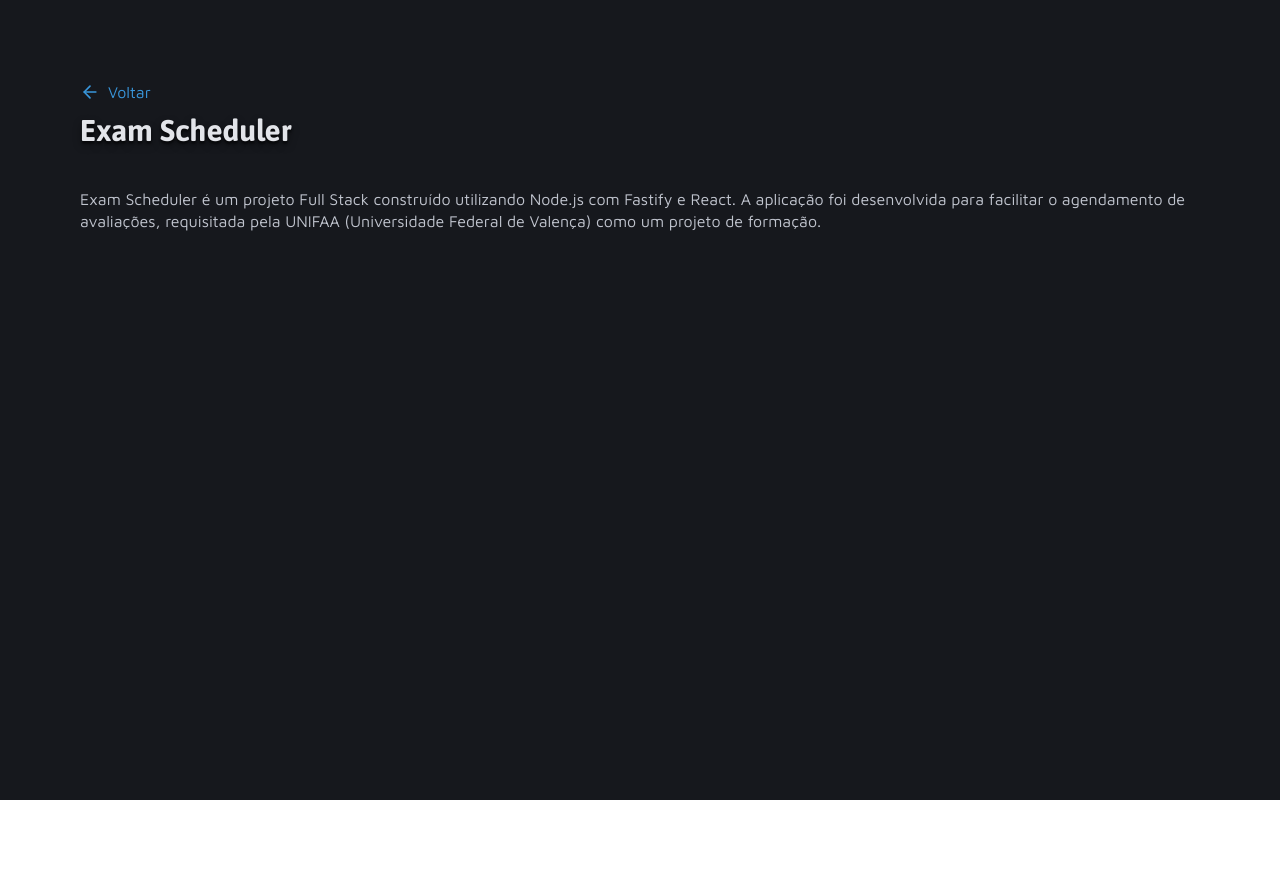
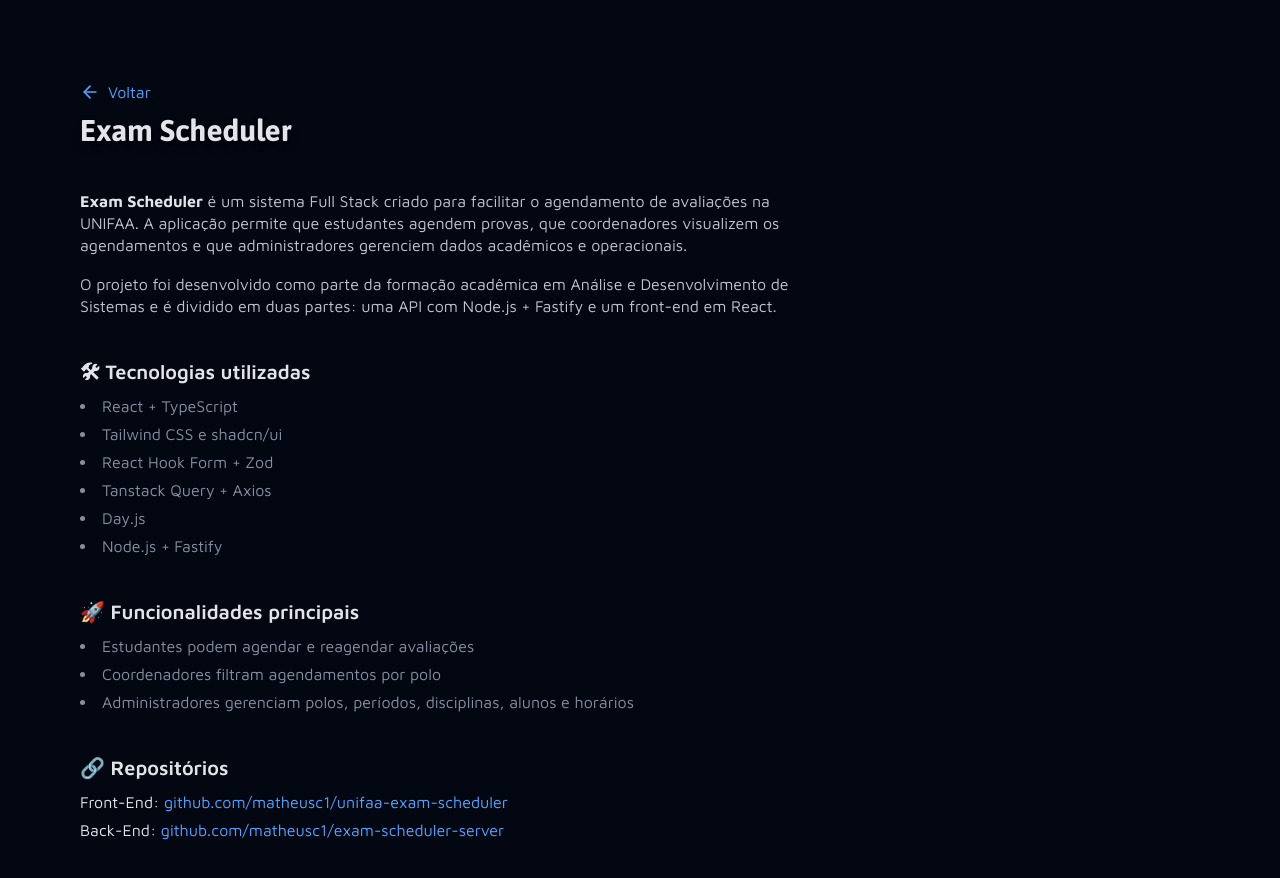
Before and after one commit to matheusc1/portfolio, a React (Vite) app: page /exam-scheduler in a window 1280 px wide. Shown: the top 878 px of the page. Before the commit the page ends 800 px from the top, so only its background shows below. Built offline with nearby package versions, Linux system fonts and the light colour scheme.

Commit message:
feat: add additional information to exam-scheduler project page

```diff
--- a/src/pages/exam-scheduler.tsx
+++ b/src/pages/exam-scheduler.tsx
@@ -3,22 +3,86 @@ import { NavLink } from 'react-router'
 
 export function ExamScheduler() {
   return (
-    <div className="h-dvh w-full bg-gray-500 flex flex-col items-start px-20 py-20 gap-10">
+    <div className="w-full bg-gray-950 text-gray-100 flex flex-col items-start px-20 py-20 gap-10">
       <div className="space-y-2">
-        <NavLink to="/" className="flex gap-2  items-center text-blue">
+        <NavLink
+          to="/"
+          className="flex gap-2 items-center text-blue-400 hover:underline"
+        >
           <LucideArrowLeft className="size-5" />
           Voltar
         </NavLink>
-        <h2 className="text-gray-100 font-title leading-title text-3xl text-shadow-lg/40">
+        <h2 className="font-title text-3xl leading-tight text-shadow-lg/40">
           Exam Scheduler
         </h2>
       </div>
-      <p className="text-gray-200 leading-text">
-        Exam Scheduler é um projeto Full Stack construído utilizando Node.js com
-        Fastify e React. A aplicação foi desenvolvida para facilitar o
-        agendamento de avaliações, requisitada pela UNIFAA (Universidade Federal
-        de Valença) como um projeto de formação.
-      </p>
+
+      <section className="space-y-4 max-w-[728px]">
+        <p className="text-gray-200 leading-text">
+          <strong className="font-bold text-gray-100">Exam Scheduler</strong> é um sistema
+          Full Stack criado para facilitar o agendamento de avaliações na
+          UNIFAA. A aplicação permite que estudantes agendem provas, que
+          coordenadores visualizem os agendamentos e que administradores
+          gerenciem dados acadêmicos e operacionais.
+        </p>
+        <p className="text-gray-200 leading-text">
+          O projeto foi desenvolvido como parte da formação acadêmica em Análise
+          e Desenvolvimento de Sistemas e é dividido em duas partes: uma API com
+          Node.js + Fastify e um front-end em React.
+        </p>
+      </section>
+
+      <section>
+        <h3 className="font-semibold text-xl mb-2">🛠 Tecnologias utilizadas</h3>
+        <ul className="list-disc list-inside space-y-1 text-gray-300">
+          <li>React + TypeScript</li>
+          <li>Tailwind CSS e shadcn/ui</li>
+          <li>React Hook Form + Zod</li>
+          <li>Tanstack Query + Axios</li>
+          <li>Day.js</li>
+          <li>Node.js + Fastify</li>
+        </ul>
+      </section>
+
+      <section>
+        <h3 className="font-semibold text-xl mb-2">
+          🚀 Funcionalidades principais
+        </h3>
+        <ul className="list-disc list-inside space-y-1 text-gray-300">
+          <li>Estudantes podem agendar e reagendar avaliações</li>
+          <li>Coordenadores filtram agendamentos por polo</li>
+          <li>
+            Administradores gerenciam polos, períodos, disciplinas, alunos e
+            horários
+          </li>
+        </ul>
+      </section>
+
+      <section>
+        <h3 className="font-semibold text-xl mb-2">🔗 Repositórios</h3>
+        <div className='mb-1'>
+          <span>Front-End: </span>
+          <a
+            href="https://github.com/matheusc1/unifaa-exam-scheduler"
+            className="text-blue-400 hover:underline mb-1"
+            target="_blank"
+            rel="noreferrer"
+          >
+            github.com/matheusc1/unifaa-exam-scheduler
+          </a>
+        </div>
+        <div>
+          <span>Back-End: </span>
+          <a
+            href="https://github.com/matheusc1/exam-scheduler-server"
+            className="text-blue-400 hover:underline mb-1"
+            target="_blank"
+            rel="noreferrer"
+          >
+            github.com/matheusc1/exam-scheduler-server
+          </a>
+        </div>
+      </section>
     </div>
   )
 }
```
